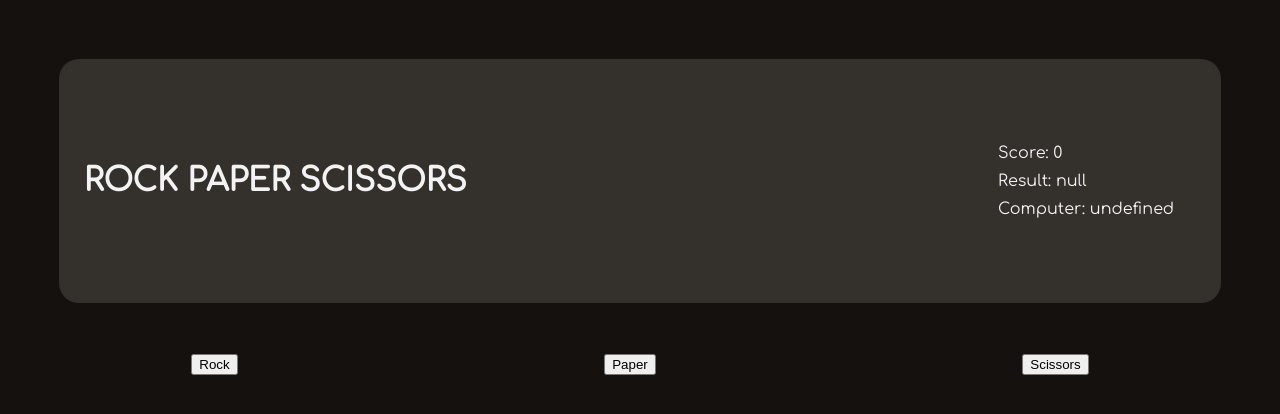
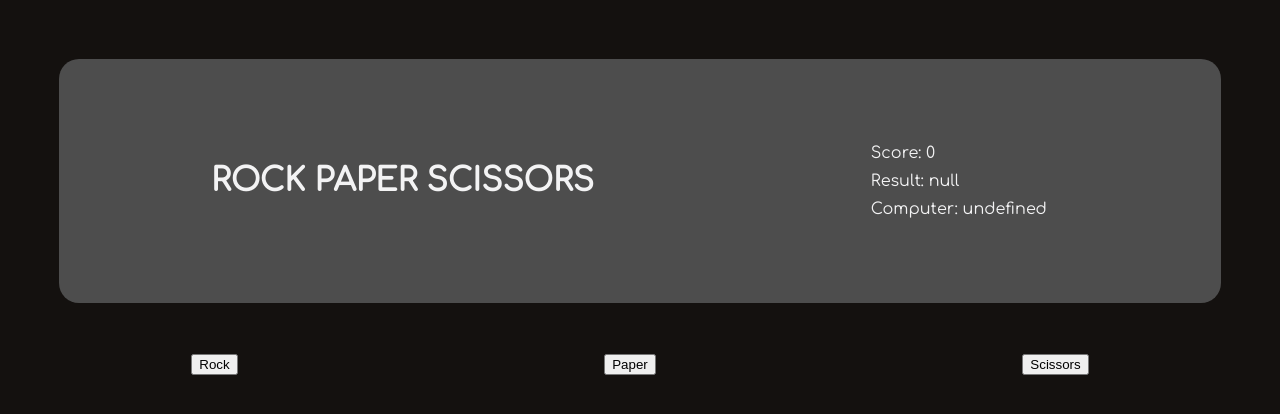
Before and after one commit to kushagra-xo/rps, a plain HTML site: page index.html in a window 1280 px wide. Drawn offline with Linux system fonts and the light colour scheme.

Commit message:
changed header background and fixed justification

```diff
--- a/css/main.css
+++ b/css/main.css
@@ -8,11 +8,11 @@ body{
 
 header{
 	display: flex;
-	justify-content: space-between;
+	justify-content: space-around;
 	align-items: center;
 	font-family: comfortaa;
 	color: #F3F3F4;
-	background: #34312D;
+	background: #4d4d4d;
 	border-radius: 20px;
 	padding: 5% 2%;
 	margin: 4%;
```
